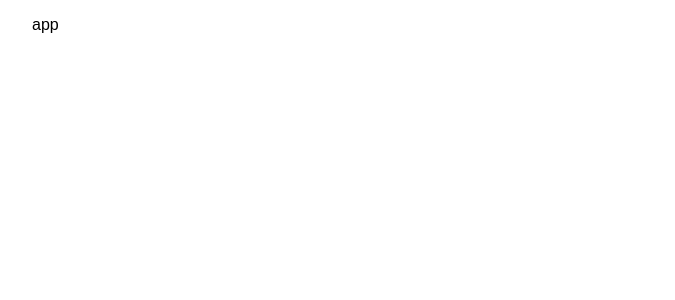
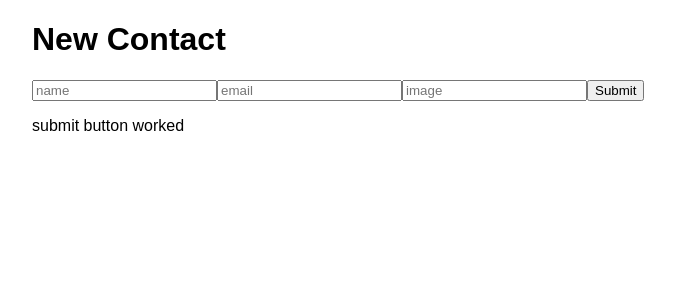
Before and after one commit to ga-wdi-exercises/checkpoint-react, a React (Create React App) app: page /newContact in a window 1280 px wide. Shown: the top 300 px of the page, without its empty margins (158-833 px from the left). Built offline with nearby package versions, Linux system fonts and the light colour scheme.

Commit message:
checkpoint3

```diff
--- a/src/components/App/App.js
+++ b/src/components/App/App.js
@@ -1,10 +1,25 @@
 import React, { Component } from 'react';
+import { Route, Link, Switch } from 'react-router-dom'
+import Header from '../Header/Header'
+import NewContact from '../NewContact/NewContact'
+import ContactList from '../ContactList/ContactList';
 
 class App extends Component {
   render() {
     return <div className="App">
-        <p>app</p>
-      </div>;
+      <main>
+        <Route path="/home"
+          component={Header}
+          // />
+          // <Route path="/home"
+          component={ContactList}
+        />
+        <Route
+          path="/newContact" exact
+          component={NewContact}
+        />
+      </main>
+    </div>;
   }
 }
 
--- /dev/null
+++ b/src/components/ContactList/ContactList.js
@@ -0,0 +1,26 @@
+import React, { Component } from 'react';
+import contactList from '../../contacts.json'
+
+class ContactList extends Component {
+
+    render() {
+
+        let list = contactList.map(contact => {
+            return (
+                <div class="contact-list">
+                    <img src={contact.profile_picture}></img>
+                    <h3>{contact.name}</h3>
+                    <h4>{contact.email}</h4>
+                </div>
+            )
+        })
+        return (
+            <div class="contact-list">
+                {list}
+                {/* {contacts.length} */}
+            </div>
+        )
+    }
+}
+
+export default ContactList;
--- /dev/null
+++ b/src/components/Header/Header.js
@@ -0,0 +1,22 @@
+import React, { Component } from 'react';
+import { Route, Link, Switch } from 'react-router-dom'
+
+class Header extends Component {
+    render() {
+        return (
+            <div>
+                <h1>Contacts</h1>
+                <nav>
+                    <Link to="/home">
+                        <h1>Home</h1>
+                    </Link>
+                    <Link to="/newContact">
+                        <h1>New Contact</h1>
+                    </Link>
+                </nav>
+            </div>
+        );
+    }
+}
+
+export default Header;
--- /dev/null
+++ b/src/components/NewContact/NewContact.js
@@ -0,0 +1,55 @@
+import React, { Component } from 'react'
+
+
+class NewContact extends Component {
+    constructor(props) {
+        super(props)
+        this.state = {
+            name: '',
+            email: '',
+            image: '',
+            valid: true
+
+        }
+    }
+
+    handleName(e) {
+        this.setState({
+            name: e.target.value
+        })
+    }
+
+    handleEmail(e) {
+        this.setState({
+            email: e.target.value
+        })
+    }
+
+    handleImage(e) {
+        this.setState({
+            email: e.target.value
+        })
+    }
+
+    handleSubmit(e) {
+        e.preventDefault()
+        this.setState({ valid: true })
+    }
+
+
+    render() {
+        let validText = this.state.valid ? "submit button worked" : "submit button DIDNT work"
+        return (
+            <div className="form">
+                <h1>New Contact</h1>
+                <input onChange={(e) => this.handleName(e)} type="text" placeholder="name" />
+                <input onChange={(e) => this.handleEmail(e)} type="text" placeholder="email" />
+                <input onChange={(e) => this.handleImage(e)} type="text" placeholder="image" />
+                <input type="submit" onClick={(e) => this.handleSubmit(e)} value="Submit" />
+                <p>{validText}</p>
+            </div>
+        )
+    }
+}
+
+export default NewContact
--- a/src/index.js
+++ b/src/index.js
@@ -1,8 +1,16 @@
 import React from 'react';
 import ReactDOM from 'react-dom';
+import {
+    BrowserRouter as Router
+} from "react-router-dom"
 import './styles/index.css';
 import App from './components/App/App';
 
 import contacts from "./contacts.json";
 
-ReactDOM.render(<App />, document.getElementById('root'));
+ReactDOM.render(
+    <Router>
+        <App />
+    </Router>,
+    document.getElementById('root')
+);
```
Also changed, not shown: src/components/Contact/Contact.js (added, +22 -0 lines), 1 other file (tests, documents, lock files or other folders).
